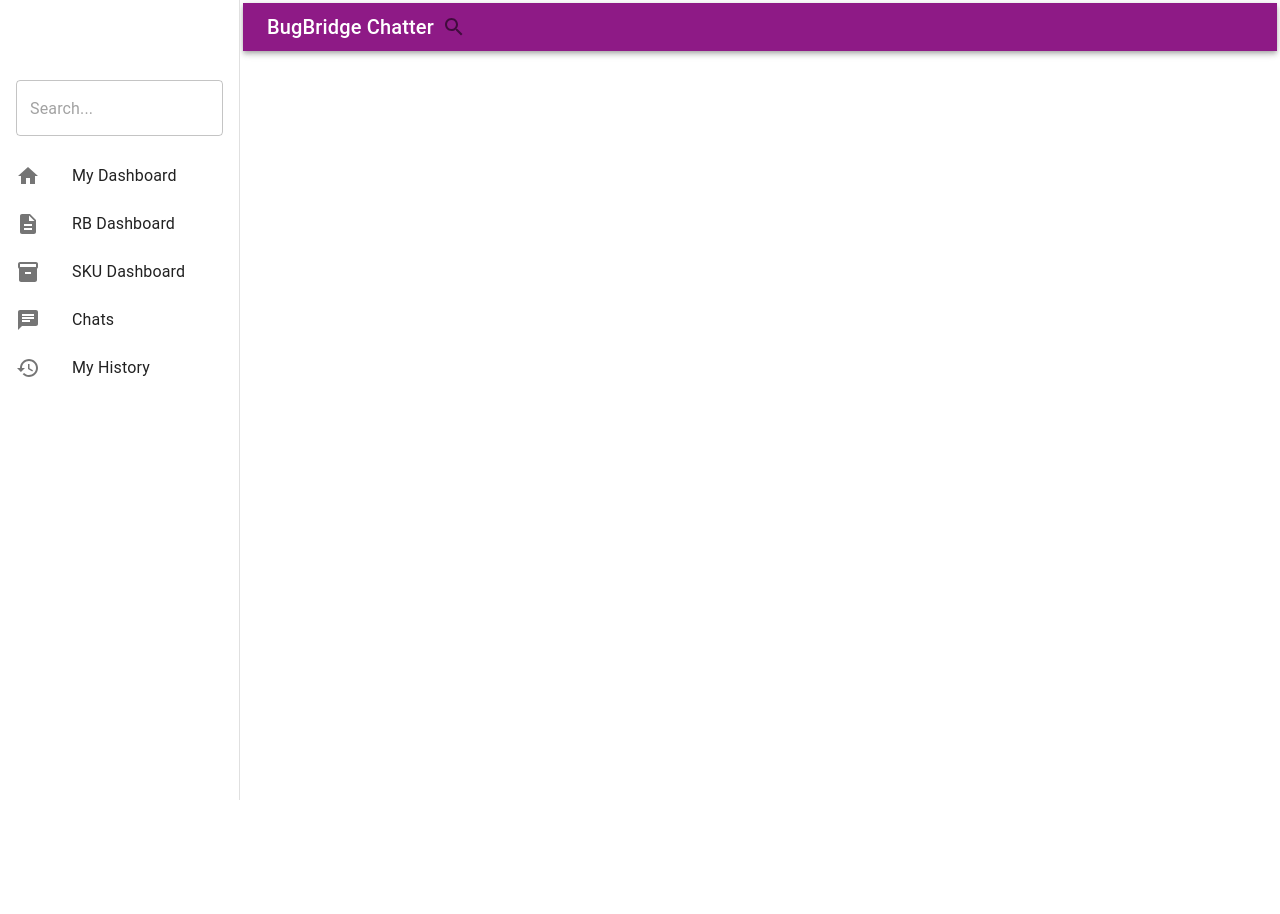
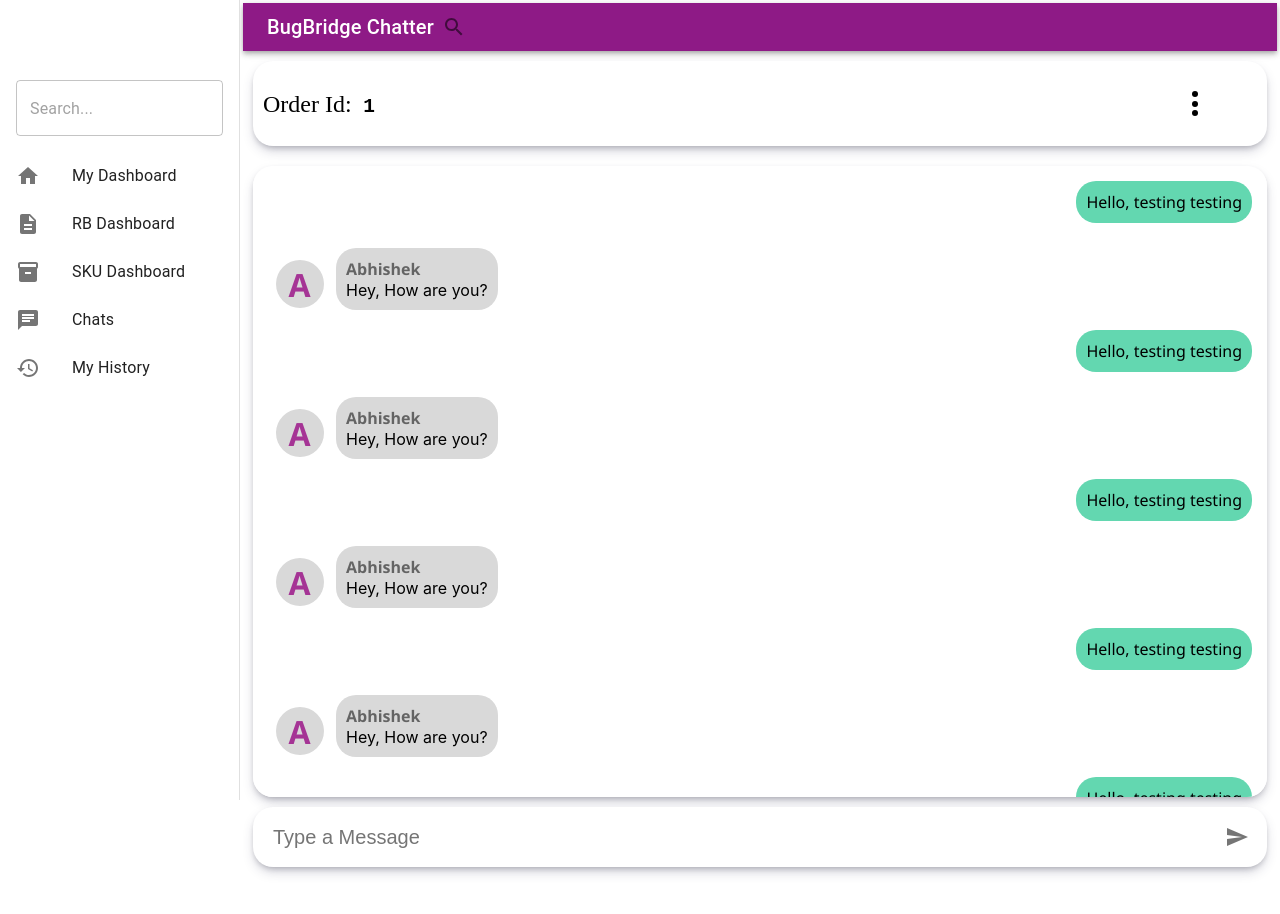
Before and after one commit to VarshneyAditya/bridgeChat, a React (Create React App) app in the folder client/: page /conversation/1 in a window 1280 px wide. Shown: the top 914 px of the page. Before the commit the page ends 800 px from the top, so only its background shows below. Built offline with nearby package versions, Linux system fonts and the light colour scheme.

Commit message:
add: redirect card to chat

```diff
--- a/client/src/App.js
+++ b/client/src/App.js
@@ -106,7 +106,7 @@ function App() {
             {/* <Route path="/chats" element={<Chats toggleOptions={toggleOptions} showOptions={showOptions} />} /> */}
             <Route path="/my-history" />
             <Route path="/chats" element={<ChatCard />} />
-            <Route path="/conversation" element={<Conversation />} />
+            <Route path="/conversation/:orderId" element={<Conversation />} />
             {/* Include other routes here */}
           </Routes>
 
--- a/client/src/components/ChatCard.js
+++ b/client/src/components/ChatCard.js
@@ -8,6 +8,7 @@ function ChatCard() {
   const navigate = useNavigate();
   const [cards, setCard] = useState([]);
   const [chats, setChats] = useState(false);
+  const [orderId, setOrderId] = useState("");
 
   useEffect(() => {
     const fetchChat = async () => {
@@ -25,8 +26,8 @@ function ChatCard() {
   }, []);
 
   useEffect(() => {
-    if (chats) navigate("/conversation");
-  }, [chats, navigate]);
+    if (chats) navigate(`/conversation/${orderId}`);
+  }, [chats, navigate, orderId]);
 
   return (
     <>
@@ -41,7 +42,10 @@ function ChatCard() {
               cursor: "pointer",
             }}
             key={id}
-            onClick={() => setChats(!chats)}
+            onClick={() => {
+              setOrderId(order_id);
+              setChats(!chats);
+            }}
           >
             <CardContent>
               <ListItemText
--- a/client/src/components/Conversation.jsx
+++ b/client/src/components/Conversation.jsx
@@ -6,25 +6,23 @@ import MessageSelf from "./Messages/MessageSelf";
 import { IconButton } from "@mui/material";
 import SendIcon from "@mui/icons-material/Send";
 import ThreeDotsButton from "./ThreeDots/ThreeDotsButton";
-
+import { useParams } from "react-router-dom";
 
 const Conversation = () => {
+  const { orderId } = useParams();
   return (
     <>
       <div className="header">
         <div className={"chat-header"}>
-          <h2 style={{ marginTop: '20px', fontFamily: 'monospace' }}>
-            <span style={{fontFamily: 'serif', fontWeight: 'lighter'}}>Order Id:</span> #K1D8FA-J{" "}
+          <h2 style={{ marginTop: "20px", fontFamily: "monospace" }}>
+            <span style={{ fontFamily: "serif", fontWeight: "lighter" }}>
+              Order Id:
+            </span>{" "}
+            {orderId}{" "}
           </h2>
           <ThreeDotsButton />
         </div>
       </div>
-      {/* <span className="sender">
-        <span className="messageBox">Hi</span>
-        </span>
-        <span className="receiver">
-        <span className="messageBox">How are you</span>
-      </span> */}
       <div className="messages-container">
         <MessageSelf msg={"Hello, testing testing "} />
         <MessageOthers msg={"Hey, How are you?"} />
```
